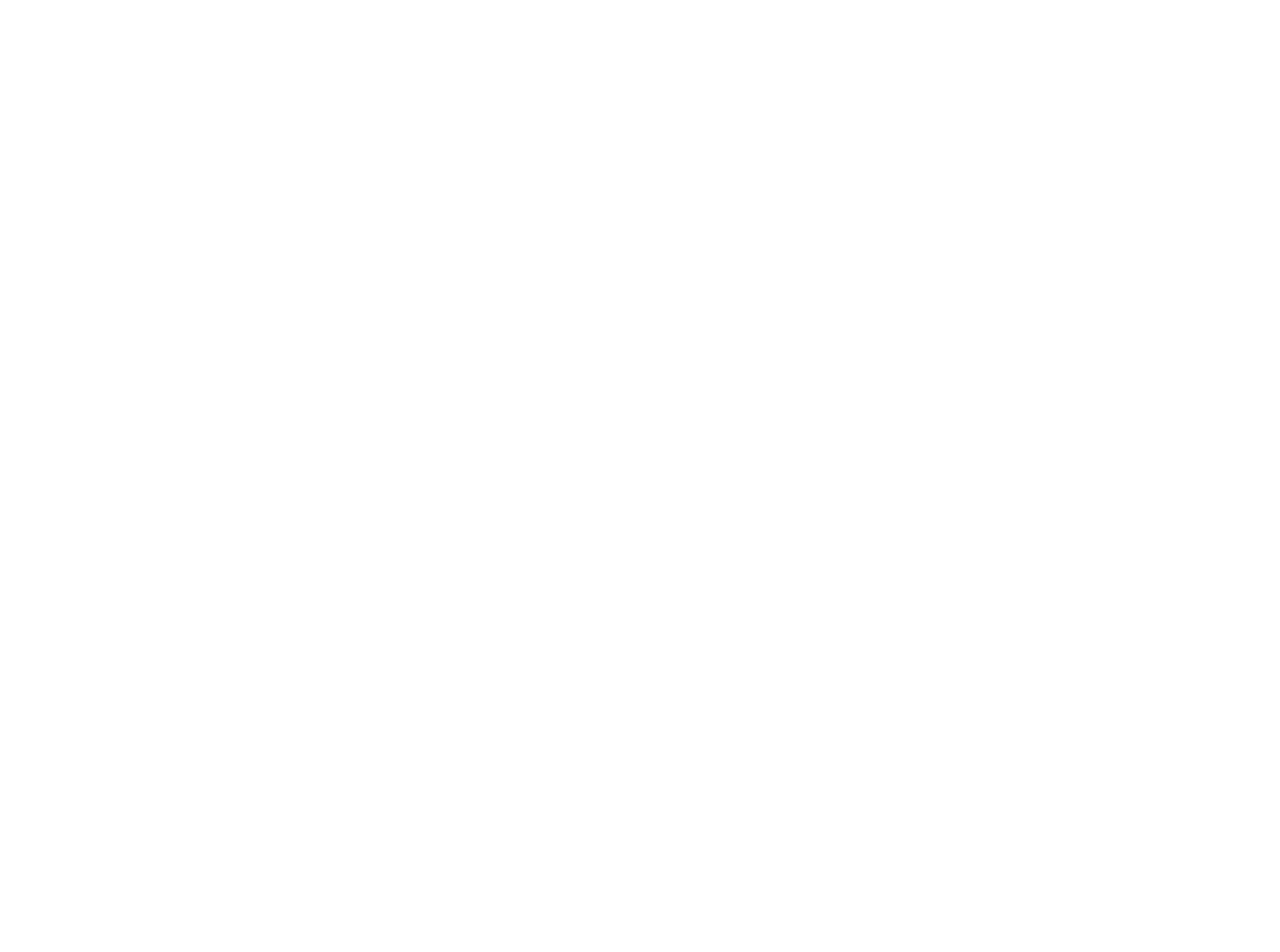
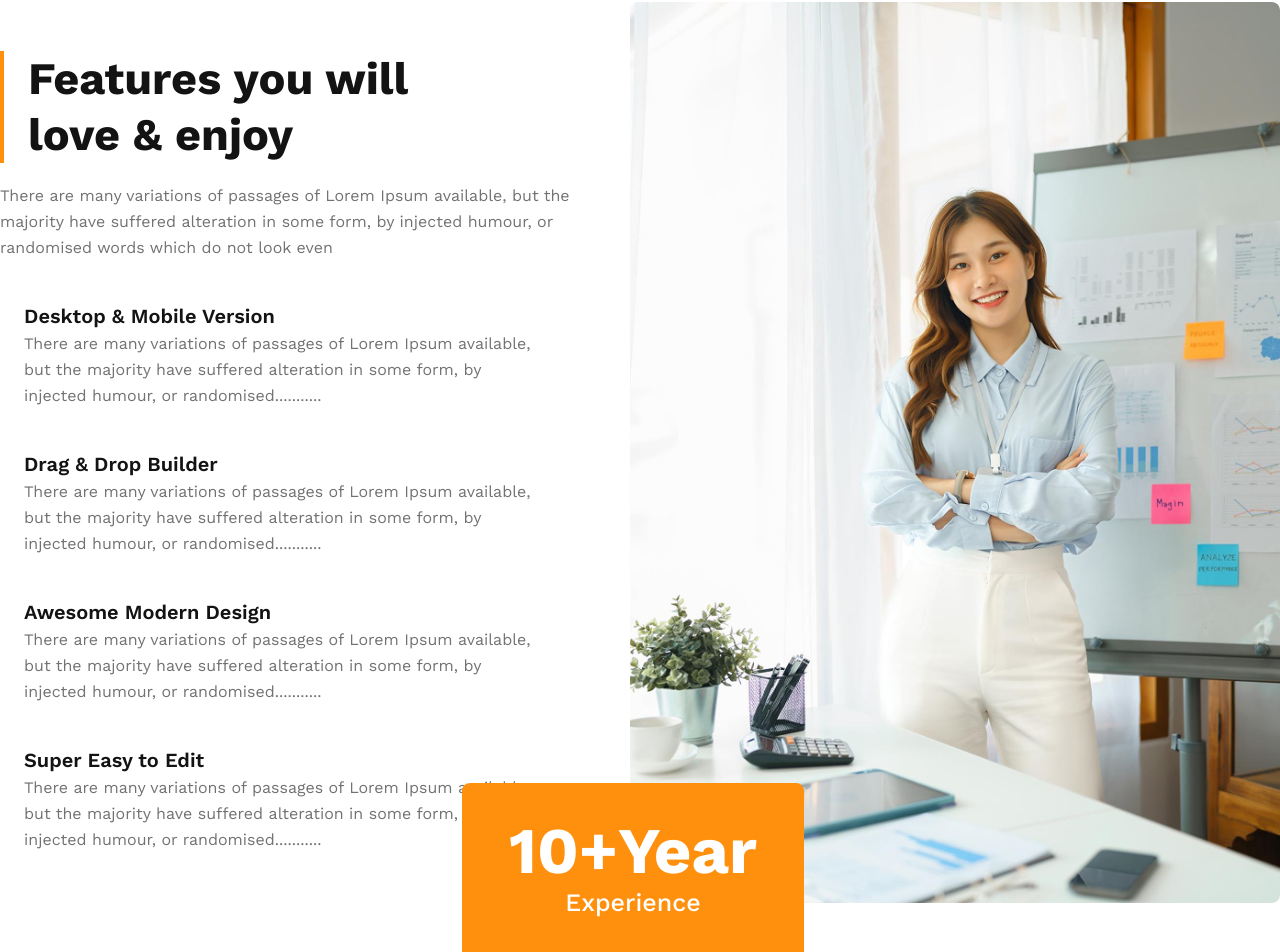
Before and after one commit to coderyeasin/architects, a Next.js app: page / in a window 1280 px wide. Shown: the part 2082-3034 px from the top of the page. Before the commit the page ends 2020 px from the top, so only its background shows below. Built offline with nearby package versions, Linux system fonts and the light colour scheme.

Commit message:
features

```diff
--- /dev/null
+++ b/components/Features/Features.tsx
@@ -0,0 +1,91 @@
+import Image from "next/image";
+import React from "react";
+
+const Features = () => {
+  return (
+    <section className="py-16">
+      <div className="flex justify-between items-center gap-10">
+        <div className="">
+          <div className="space-y-5 mb-10">
+            <h1 className="font-bold text-textPrimary text-[45px] leading-14 border-l-4 px-6 border-thirdBg">
+              Features you will <br /> love & enjoy
+            </h1>
+            <p className="text-[16px] leading-6.5 text-[#727272]">
+              There are many variations of passages of Lorem Ipsum available,
+              but the <br /> majority have suffered alteration in some form, by
+              injected humour, or <br /> randomised words which do not look even
+            </p>
+          </div>
+          <div className="px-6 space-y-10 ">
+            <div>
+              <h3 className="font-semibold text-[20px] text-textPrimary">
+                Desktop & Mobile Version
+              </h3>
+              <p className="text-[16px] text-[#727272] leading-6.5">
+                There are many variations of passages of Lorem Ipsum available,
+                <br />
+                but the majority have suffered alteration in some form, by
+                <br />
+                injected humour, or randomised...........
+              </p>
+            </div>
+            <div>
+              <h3 className="font-semibold text-[20px] text-textPrimary">
+                Drag & Drop Builder
+              </h3>
+              <p className="text-[16px] text-[#727272] leading-6.5">
+                There are many variations of passages of Lorem Ipsum available,
+                <br />
+                but the majority have suffered alteration in some form, by
+                <br />
+                injected humour, or randomised...........
+              </p>
+            </div>
+            <div>
+              <h3 className="font-semibold text-[20px] text-textPrimary">
+                Awesome Modern Design
+              </h3>
+              <p className="text-[16px] text-[#727272] leading-6.5">
+                There are many variations of passages of Lorem Ipsum available,
+                <br />
+                but the majority have suffered alteration in some form, by
+                <br />
+                injected humour, or randomised...........
+              </p>
+            </div>
+            <div>
+              <h3 className="font-semibold text-[20px] text-textPrimary">
+                Super Easy to Edit
+              </h3>
+              <p className="text-[16px] text-[#727272] leading-6.5">
+                There are many variations of passages of Lorem Ipsum available,
+                <br />
+                but the majority have suffered alteration in some form, by
+                <br />
+                injected humour, or randomised...........
+              </p>
+            </div>
+          </div>
+        </div>
+        <div className="relative">
+          <Image
+            src="/images/enjoy.png"
+            width={650}
+            height={600}
+            alt="enjoy"
+            className="rounded-lg"
+          />
+          <div className="w-85.5 h-50 bg-thirdBg rounded-lg text-white flex flex-col justify-center items-center absolute -bottom-20 -left-42">
+            <span className="font-bold text-[65px] leading-4">10+Year</span>{" "}
+            <br />
+            <span className="font-medium text-[25px] leading-10">
+              Experience
+            </span>
+          </div>
+        </div>
+      </div>
+    </section>
+  );
+};
+
+export default Features;
--- a/components/Home/Home.tsx
+++ b/components/Home/Home.tsx
@@ -3,6 +3,7 @@
 import Navbar from "../Header/Navbar";
 import HeroSection from "../HeroSection/HeroSection";
 import QuickTour from "../QuickTour/QuickTour";
+import Features from "../Features/Features";
 
 const HomePage = () => {
   return (
@@ -16,6 +17,7 @@
       <section>
         <Container>
           <QuickTour />
+          <Features />
         </Container>
       </section>
     </>
```
